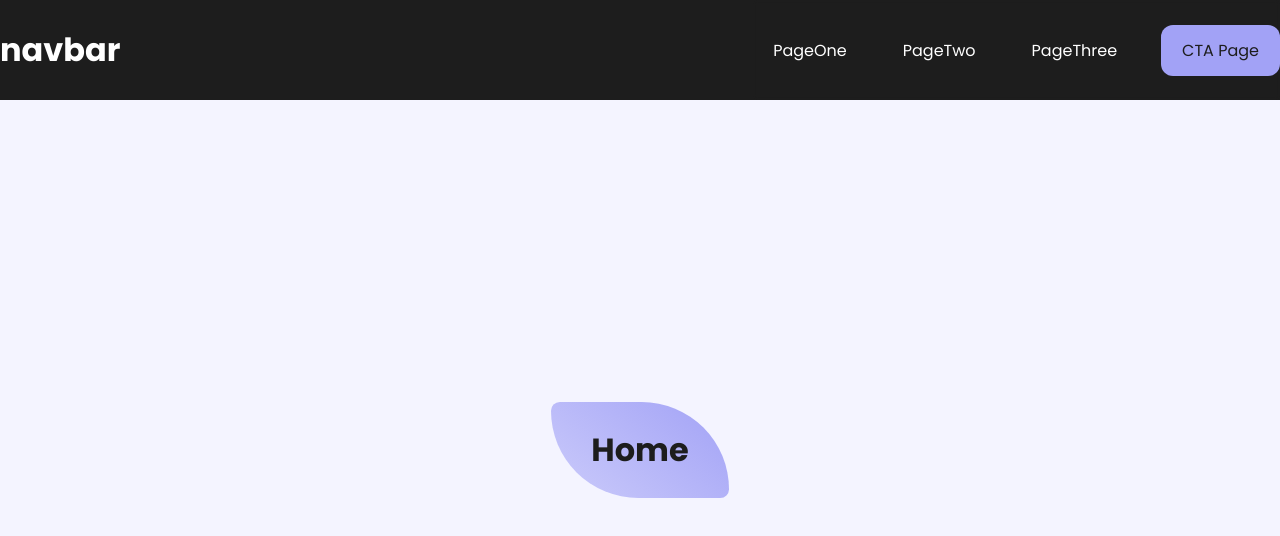
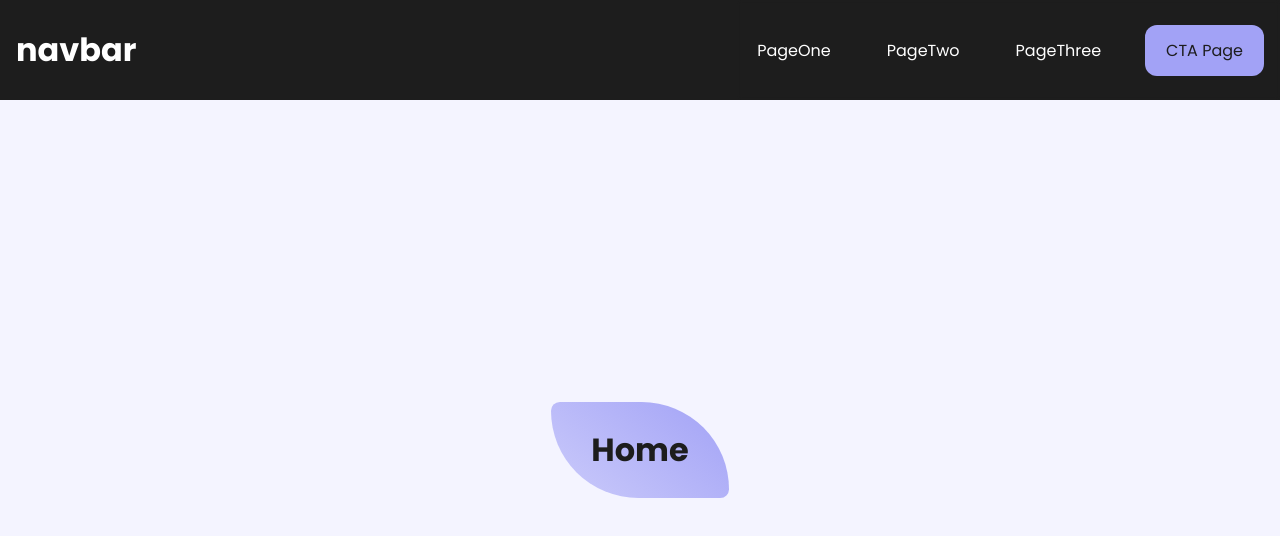
Before and after one commit to MusabSwe/react-sass, a React (Create React App) app: page / in a window 1280 px wide. Shown: the top 536 px of the page. Built offline with nearby package versions, Linux system fonts and the light colour scheme.

Commit message:
fix logo spacing

```diff
--- a/src/components/Header.js
+++ b/src/components/Header.js
@@ -51,7 +51,7 @@ const Header = () => {
     return (
         <header className={classes.header}>
             <div className={classes.header__content}>
-                <Link to="/" className={classes.header__content__logo}>
+                <Link to="/" className={`${classes.header__content__logo} ${classes.logo}`}>
                     navbar
                 </Link>
                 <nav
--- a/src/components/Header.module.scss
+++ b/src/components/Header.module.scss
@@ -1,4 +1,12 @@
 @import "../styles/variables.scss";
+
+.logo {
+    margin-left: 0px;
+
+    @include breakpoint(md) {
+        margin-left: 1rem;
+    }
+}
 
 .header {
     background: $dark;
@@ -8,6 +16,7 @@
 
     @include breakpoint(md) {
         padding: 0;
+        margin: 0;
     }
 
     transition: 0.3s ease all;
@@ -29,6 +38,7 @@
             font-weight: bold;
             text-decoration: none;
             color: $light;
+            // margin-left: 1rem;
         }
 
         &__nav {
@@ -111,6 +121,7 @@
                 color: $dark;
                 border: 1px solid transparent;
                 transition: 0.3s ease all;
+                margin-right: 1rem;
 
                 &:hover {
                     border-color: $primary;
```
